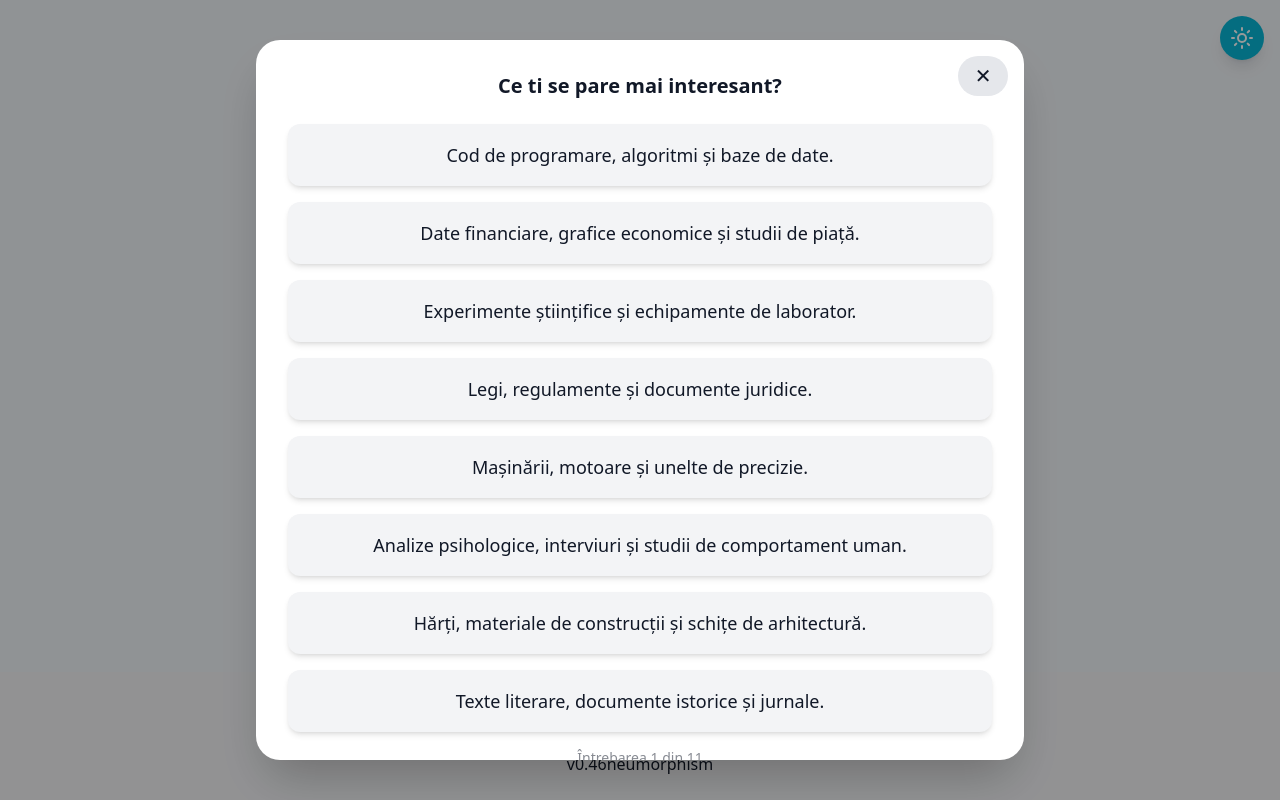
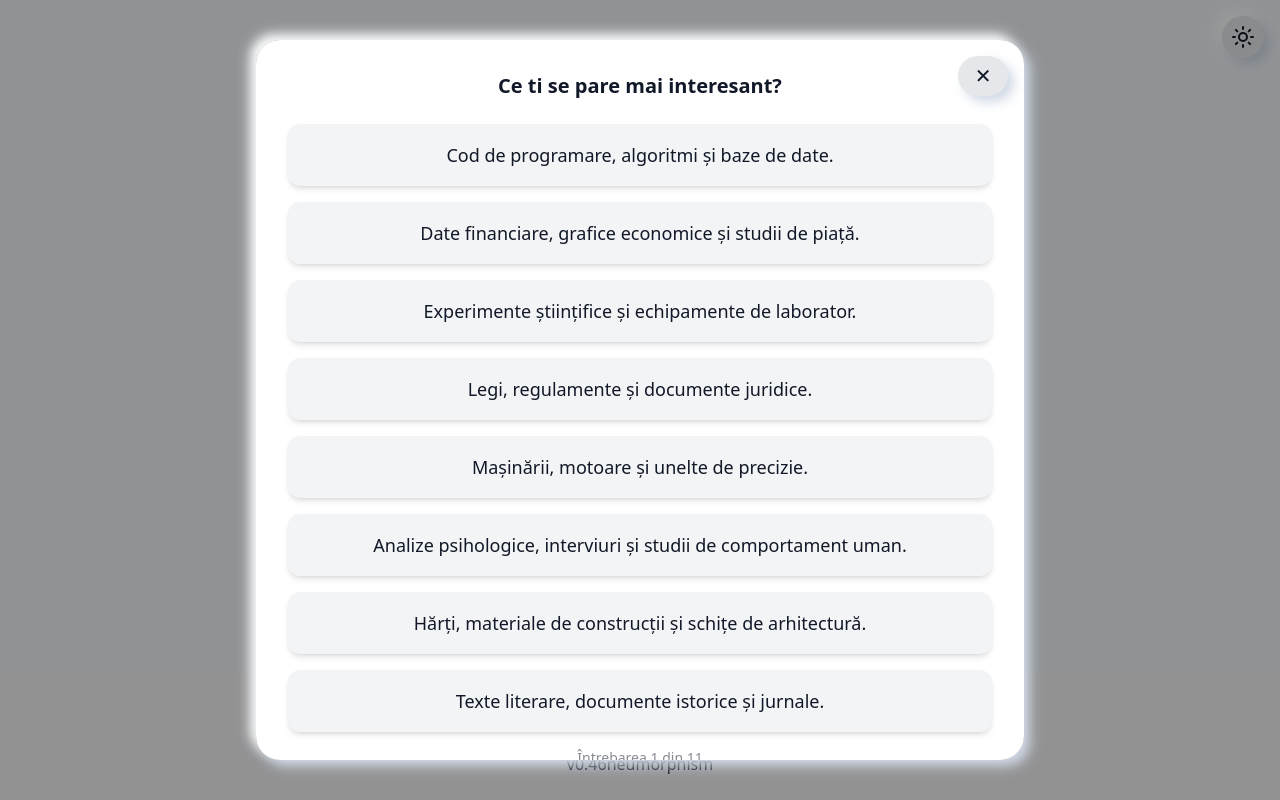
Before and after one commit to Keyrif/ce-urmeaza, a React (Vite) app: page / in a window 1280 px wide. Both pictures are taken after a click on the button "DESCOPERĂ FACULTATEA PERFECTĂ". Built offline with nearby package versions, Linux system fonts and the light colour scheme.

Commit message:
neumorphism test

```diff
--- a/src/components/Quiz.jsx
+++ b/src/components/Quiz.jsx
@@ -14,6 +14,14 @@ function Quiz ({
   const [quizScores, setQuizScores] = useState({});
   const [quizResult, setQuizResult] = useState(null);
   const [salaryRange, setSalaryRange] = useState(5000);
+
+  const neumorphicShadow = darkMode
+    ? "6px 6px 12px #0f172a, -6px -6px 12px #202b3f, 0 0 10px 1px #06b6d4"
+    : "6px 6px 12px #d1d9e6, -6px -6px 12px #ffffff";
+
+  const neumorphicPressedShadow = darkMode
+    ? "inset 6px 6px 12px #0f172a, inset -6px -6px 12px #202b3f"
+    : "inset 6px 6px 12px #d1d9e6, inset -6px -6px 12px #ffffff";
 
   useEffect(() => {
     if (showQuiz) {
@@ -85,7 +93,7 @@ function Quiz ({
           animate={{ opacity: 1 }}
           exit={{ opacity: 0 }}
           className="fixed inset-0 flex items-center justify-center z-50 bg-black/40"
-          onClick={(e) => e.target === e.currentTarget && closeQuiz()}
+          onClick={(e) => e.target === e.currentTarget && onClose()}
         >
           <motion.div
             initial={{ opacity: 0.8 }}
@@ -97,25 +105,21 @@ function Quiz ({
               ? "bg-slate-900 text-white"
               : "bg-white text-gray-900"
             }`}
+            style={{ boxShadow: neumorphicShadow }}
           >
             <motion.button
               onClick={(e) => {
                 e.stopPropagation();
                 setTimeout(() => onClose(), 100);
               }}
-              whileHover={{
-                scale: 1.1,
-                boxShadow: "0 0 5px 1px rgba(34, 211, 238, 0.7)"
-              }}
-              whileTap={{
-                scale:0.8,
-                boxShadow: "0 0 10px 1px rgba(34, 211, 238, 0.7)"
-              }}
+              whileHover={{scale: 1.1 }}
+              whileTap={{ scale:0.8 }}
               className={`absolute top-4 right-4 z-20 w-10 h-10 flex items-center justify-center rounded-full transition-colors text-xl focus:outline-none ${
                 darkMode
-                ? "bg-slate-700 text-white hover:bg-slate-600 hover:border-2 hover:border-cyan-600"
-                : "bg-gray-200 text-gray-900 hover:bg-gray-300 hover:border-2 hover:border-cyan-400"
+                ? "bg-slate-700 text-white border-transparent hover:border-transparent"
+                : "bg-gray-200 text-gray-900 border-transparent hover:border-transparent"
               }`}
+              style={{ boxShadow: neumorphicShadow }}
             >
               ✕
             </motion.button>
--- a/src/components/ResultsGrid.jsx
+++ b/src/components/ResultsGrid.jsx
@@ -8,9 +8,8 @@ function ResultsGrid({ results, setSelectedUniversity, darkMode, searched }) {
   const startIndex = (currentPage - 1) * resultsPerPage;
   const currentResults = results.slice(startIndex, startIndex + resultsPerPage);
 
-  // neumorphism test commit
   const neumorphicShadow = darkMode
-    ? "6px 6px 12px #0f172a, -6px -6px 12px #202b3f"
+    ? "6px 6px 12px #0f172a, -6px -6px 12px #202b3f, 0 0 5px 1px #06b6d4"
     : "6px 6px 12px #d1d9e6, -6px -6px 12px #ffffff";
 
   const neumorphicPressedShadow = darkMode
@@ -30,7 +29,7 @@ function ResultsGrid({ results, setSelectedUniversity, darkMode, searched }) {
   }
 
   return (
-    <div className={`flex flex-col items-center w-full min-h-screen ${darkMode ? 'bg-slate-900' : 'bg-gray-100'} transition-colors duration-500`}>
+    <div className={`flex flex-col items-center w-full min-h-screen ${darkMode ? 'bg-slate-900' : 'bg-gray-100'} transition-colors duration-300`}>
       <AnimatePresence mode="wait">
         <motion.div
           key={currentPage}
@@ -47,7 +46,7 @@ function ResultsGrid({ results, setSelectedUniversity, darkMode, searched }) {
                 e.stopPropagation();
                 setTimeout(() => setSelectedUniversity(f), 150);
               }}
-              className={`p-6 rounded-3xl cursor-pointer transition-colors duration-500 ${
+              className={`p-6 rounded-3xl cursor-pointer transition-colors duration-300 ${
                 darkMode ? "bg-slate-900" : "bg-gray-100"
               }`}
               style={{ boxShadow: neumorphicShadow }}
@@ -152,7 +151,7 @@ function ResultsGrid({ results, setSelectedUniversity, darkMode, searched }) {
             whileHover={{ scale: 1.05 }}
             whileTap={{ scale: 0.95, boxShadow: neumorphicPressedShadow }}
             disabled={currentPage === 1}
-            className={`w-12 h-12 flex items-center justify-center rounded-3xl transition-colors duration-500 ${
+            className={`w-12 h-12 flex items-center justify-center rounded-3xl transition-colors duration-300 ${
               darkMode ? "bg-slate-900 text-cyan-400" : "bg-gray-100 text-gray-800"
             } disabled:opacity-50 disabled:cursor-not-allowed`}
             style={{ boxShadow: neumorphicShadow }}
@@ -205,7 +204,7 @@ function ResultsGrid({ results, setSelectedUniversity, darkMode, searched }) {
             whileHover={{ scale: 1.05 }}
             whileTap={{ scale: 0.95, boxShadow: neumorphicPressedShadow }}
             disabled={currentPage === totalPages}
-            className={`w-12 h-12 flex items-center justify-center rounded-3xl transition-colors duration-500 ${
+            className={`w-12 h-12 flex items-center justify-center rounded-3xl transition-colors duration-300 ${
               darkMode ? "bg-slate-900 text-cyan-400" : "bg-gray-100 text-gray-800"
             } disabled:opacity-50 disabled:cursor-not-allowed`}
             style={{ boxShadow: neumorphicShadow }}
--- a/src/components/SearchBar.jsx
+++ b/src/components/SearchBar.jsx
@@ -17,7 +17,7 @@ function SearchBar({
 
   // neumorphism test commit
   const neumorphicShadow = darkMode
-    ? "6px 6px 12px #0f172a, -6px -6px 12px #202b3f"
+    ? "6px 6px 12px #0f172a, -6px -6px 12px #202b3f, 0 0 10px 1px #06b6d4"
     : "6px 6px 12px #d1d9e6, -6px -6px 12px #ffffff";
 
   const neumorphicPressedShadow = darkMode
@@ -165,8 +165,10 @@ function SearchBar({
             className="flex flex-col sm:flex-row gap-4 mt-12"
           >
             <motion.button
-              className={`px-6 py-3 rounded-full font-semibold focus:outline-none transition-colors duration-300 ${
-                darkMode ? "bg-slate-900 text-white" : "bg-gray-100 text-gray-900"
+              className={`px-6 py-3 rounded-full font-semibold transition-colors duration-300 focus:outline-none ${
+                darkMode
+                ? "bg-slate-900 text-white border-transparent hover:border-transparent"
+                : "bg-gray-100 text-gray-900 border-transparent hover:border-transparent"
               }`}
               style={{ boxShadow: neumorphicShadow }}
               whileHover={{ scale: 1.03 }}
@@ -176,8 +178,10 @@ function SearchBar({
               AFIȘEAZĂ TOATE FACULTĂȚILE
             </motion.button>
             <motion.button
-              className={`px-6 py-3 rounded-full font-semibold focus:outline-none transition-colors duration-300 ${
-                darkMode ? "bg-cyan-600 text-white" : "bg-cyan-500 text-white"
+              className={`px-6 py-3 rounded-full font-semibold transition-colors duration-300 focus:outline-none ${
+                darkMode
+                ? "bg-cyan-600 text-white"
+                : "bg-cyan-500 text-white"
               }`}
               style={{ boxShadow: neumorphicShadow }}
               whileHover={{ scale: 1.03 }}
--- a/src/components/ThemeToggle.jsx
+++ b/src/components/ThemeToggle.jsx
@@ -1,25 +1,30 @@
 import { motion } from 'framer-motion';
 
 const ThemeToggle = ({ darkMode, toggleDarkMode }) => {
+
+  const neumorphicShadow = darkMode
+    ? "6px 6px 12px #0f172a, -6px -6px 12px #202b3f, 0 0 10px 1px #06b6d4"
+    : "6px 6px 12px #d1d9e6, -6px -6px 12px #ffffff";
+
+  const neumorphicPressedShadow = darkMode
+    ? "inset 6px 6px 12px #0f172a, inset -6px -6px 12px #202b3f"
+    : "inset 6px 6px 12px #d1d9e6, inset -6px -6px 12px #ffffff";
 
   return (
     <motion.button
       className={`fixed top-4 right-4 p-2 rounded-full focus:outline-none ${
         darkMode
-        ? 'bg-cyan-700 text-white border-2 hover:border-white active:border-white'
-        : 'bg-cyan-500 text-white border-2 hover:border-black active:border-black'} shadow-lg z-50`}
+        ? 'bg-slate-700 text-white'
+        : 'bg-gray-200 text-gray-900'} z-50`}
       onClick={toggleDarkMode}
+      style={{ boxShadow: neumorphicShadow }}
       whileHover={{
         scale: 1.1,
-        boxShadow: darkMode
-          ? "0 0 20px 1px rgba(34, 211, 238, 0.7)"
-          : "0 0 20px 2px rgba(34, 211, 238, 0.7)"
+        boxShadow: neumorphicShadow
        }}
       whileTap={{
         scale: 0.8,
-        boxShadow: darkMode
-          ? "0 0 20px 1px rgba(34, 211, 238, 0.7)"
-          : "0 0 20px 2px rgba(34, 211, 238, 0.7)"
+        boxShadow: neumorphicPressedShadow
       }}
       transition={{
         duration: 0.2,
--- a/src/components/UniversityCard.jsx
+++ b/src/components/UniversityCard.jsx
@@ -2,9 +2,8 @@ import { motion, AnimatePresence } from "framer-motion";
 import { useState } from "react";
 
 function InfoCard({ title, icon, children, darkMode }) {
-  // neumorphism test commit
   const neumorphicShadow = darkMode
-    ? "6px 6px 12px #0f172a, -6px -6px 12px #202b3f"
+    ? "6px 6px 12px #0f172a, -6px -6px 12px #202b3f, 0 0 10px 1px #06b6d4"
     : "6px 6px 12px #d1d9e6, -6px -6px 12px #ffffff";
 
   return (
@@ -32,9 +31,8 @@ function InfoCard({ title, icon, children, darkMode }) {
 
 function UniversityCard({ selectedUniversity, setSelectedUniversity, darkMode }) {
   if (!selectedUniversity) return null;
-
   const neumorphicShadow = darkMode
-    ? "6px 6px 12px #0f172a, -6px -6px 12px #202b3f"
+    ? "6px 6px 12px #0f172a, -6px -6px 12px #202b3f, 0 0 10px 1px #06b6d4"
     : "6px 6px 12px #d1d9e6, -6px -6px 12px #ffffff";
 
   const neumorphicPressedShadow = darkMode
@@ -72,8 +70,8 @@ function UniversityCard({ selectedUniversity, setSelectedUniversity, darkMode })
               whileTap={{ scale: 0.8, boxShadow: neumorphicPressedShadow }}
               className={`absolute top-4 right-4 z-20 w-10 h-10 flex items-center justify-center rounded-full transition-colors text-xl focus:outline-none ${
                 darkMode
-                  ? "bg-slate-800 text-white hover:bg-slate-700 border-2 border-transpareant hover:border-cyan-700 active:border-cyan-700"
-                  : "bg-gray-200 text-gray-900 hover:bg-gray-300 border-2 border-transpareant hover:border-cyan-400 active:border-cyan-400"
+                  ? "bg-slate-800 text-white hover:bg-slate-700 border-transpareant hover:border-transparent"
+                  : "bg-gray-200 text-gray-900 hover:bg-gray-300 border-transpareant hover:border-transparent"
               }`}
               style={{ boxShadow: neumorphicShadow }}
             >
@@ -87,6 +85,7 @@ function UniversityCard({ selectedUniversity, setSelectedUniversity, darkMode })
                 }`}
                 style={{ boxShadow: neumorphicShadow }}
               >
+                {/* svg replacement */}
                 <svg xmlns="http://www.w3.org/2000/svg" width="48" height="48" viewBox="0 0 24 24" fill="none" stroke="currentColor" strokeWidth="2" strokeLinecap="round" strokeLinejoin="round" className="lucide lucide-graduation-cap text-cyan-500">
                   <path d="M22 10v6M22 16H2M22 16h-2a2 2 0 0 1-2-2v-2a2 2 0 0 1 2-2h2M12 11V3a1 1 0 0 1 1-1h1a1 1 0 0 1 1 1v8h-3ZM7 11V3a1 1 0 0 1 1-1h1a1 1 0 0 1 1 1v8H7ZM2 11V3a1 1 0 0 1 1-1h1a1 1 0 0 1 1 1v8H2Z"/>
                   <path d="M12 11V3a1 1 0 0 1 1-1h1a1 1 0 0 1 1 1v8h-3ZM7 11V3a1 1 0 0 1 1-1h1a1 1 0 0 1 1 1v8H7Z"/>
```
Lines whose indentation alone changed are shown as unchanged.
